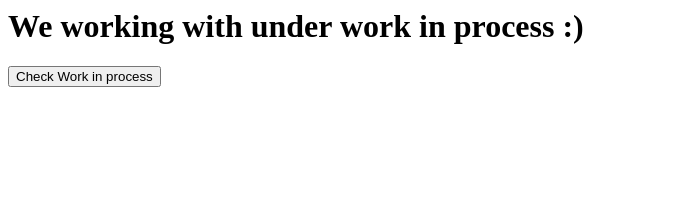
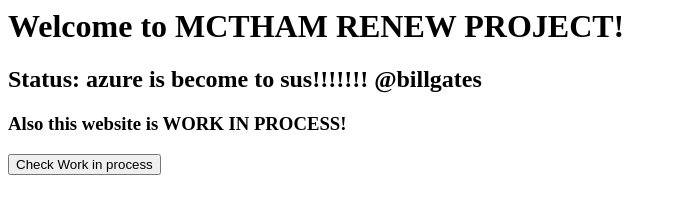
Before and after one commit to McthamRewrite/mcthamrenewprojectwebsite, a plain HTML site: page index.html in a window 1280 px wide. Shown: the whole page, without its empty margins (0-677 px from the left). Drawn offline with Linux system fonts and the light colour scheme.

Commit message:
Update index.html

```diff
--- a/index.html
+++ b/index.html
@@ -1,7 +1,9 @@
 <html>
   <body>
     <title>Work in process</title>
-    <h1>We working with under work in process :)</h1>
+    <h1>Welcome to MCTHAM RENEW PROJECT!</h1>
+    <h2>Status: azure is become to sus!!!!!!! @billgates</h2>
+    <h3>Also this website is WORK IN PROCESS!</h3>
     <a href="https://github.com/McthamRewrite/mcthamrenewproject.gq"><button>Check Work in process</button</a>
   </body>
 </html>
```
